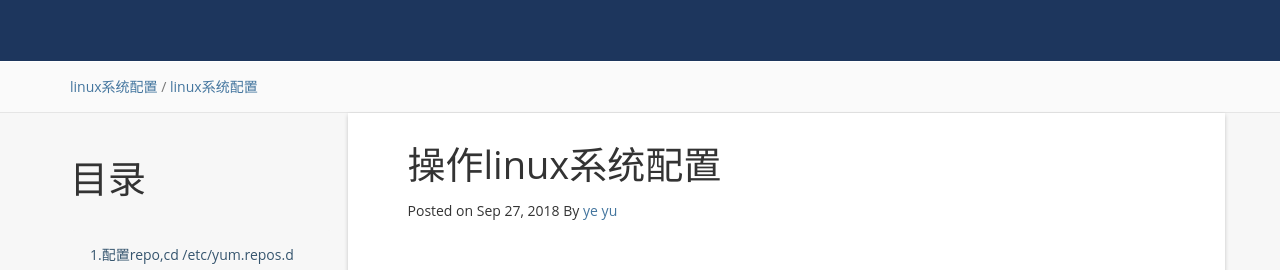
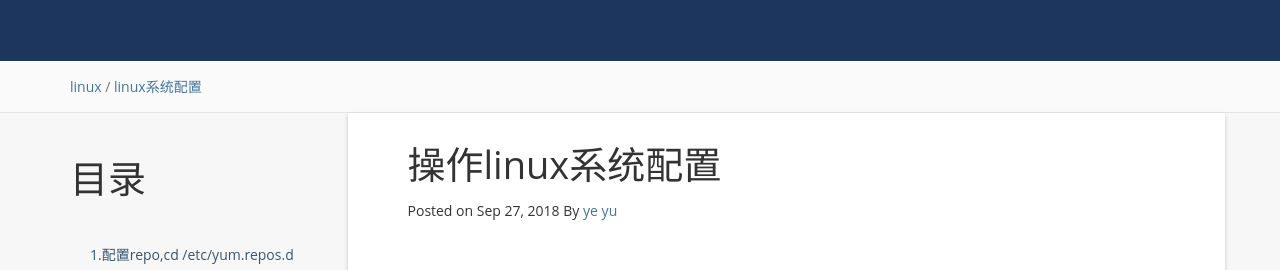
Before and after one commit to yeyu0415/myfirstblog, a Jekyll site: the page built from _posts/2018-09-27-linux配置.md, in a window 1280 px wide and 900 px high. Shown: the part 174-444 px from the top of the window. Built offline with Jekyll 4.4.1, drawn with Linux system fonts in a browser that asks for light colours; nearby versions of some CDN libraries; a script that is not in the unit is left out; comment, search, counter and statistics services are not loaded.

```diff
--- a/_posts/2018-09-27-linux配置.md
+++ b/_posts/2018-09-27-linux配置.md
@@ -2,7 +2,7 @@
 title: 操作linux系统配置
 layout: post
 date:   2018-09-27 11:00:00 +0800
-categories: linux系统配置
+categories: linux
 tag: linux系统配置
 ---
 
```
